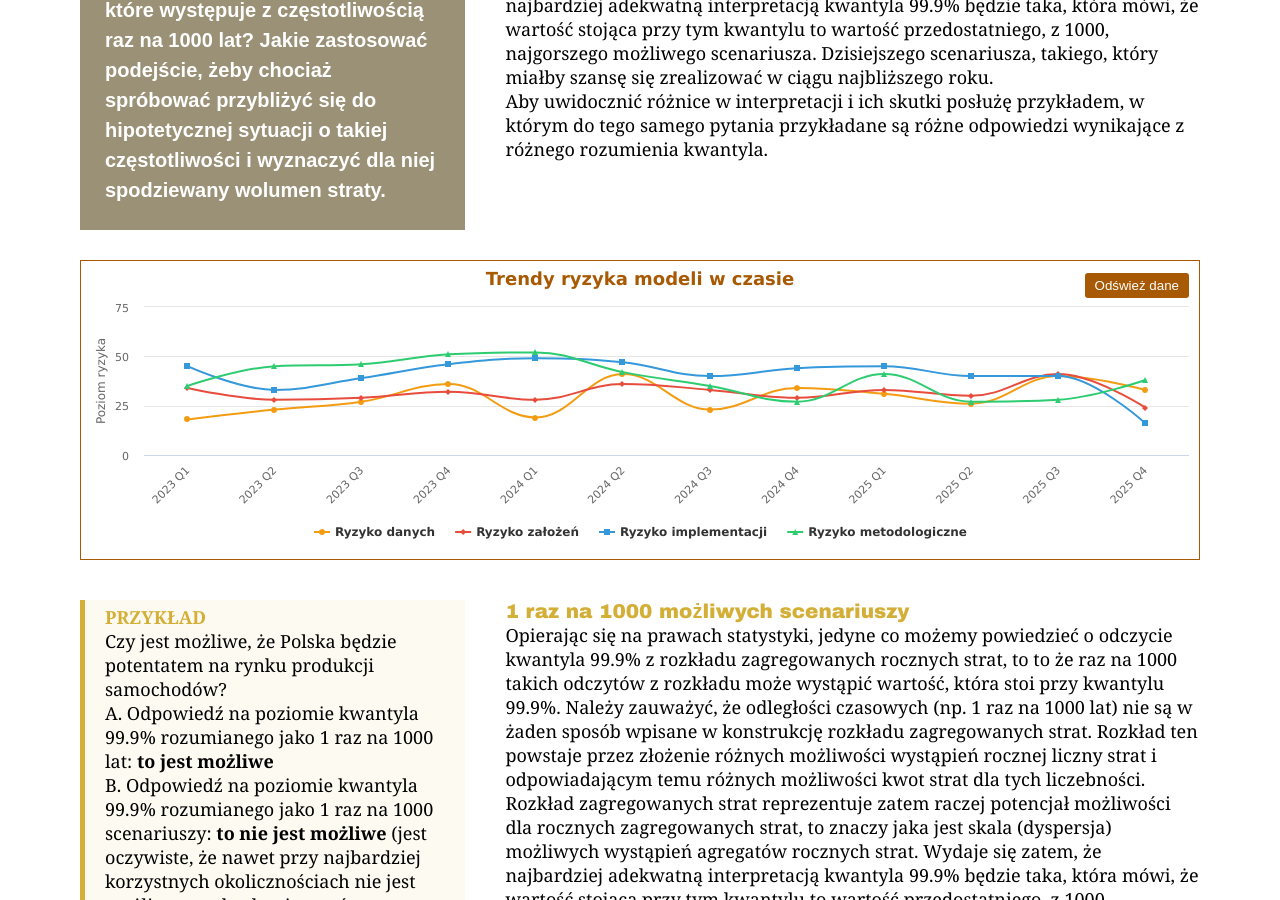
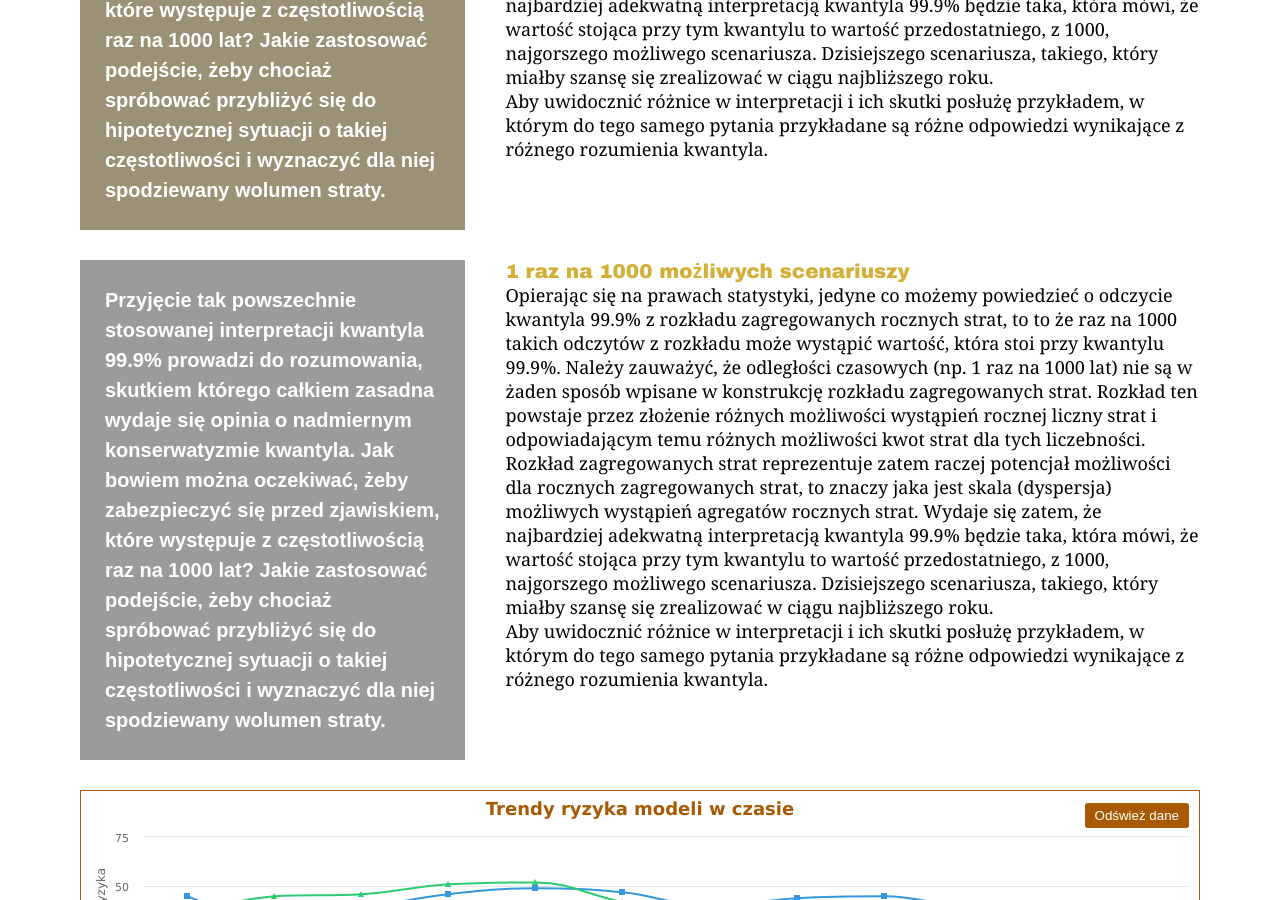
Before and after one commit to MaciejBuczak/risk-research, a Jekyll site: the page built from art-oprisk-kw999_v3_9.md, in a window 1280 px wide and 900 px high, scrolled down 5080 px. Built offline with Jekyll 4.4.1, drawn with Linux system fonts in a browser that asks for light colours.

Commit message:
Update art-oprisk-kw999-layout_v3_9.html

```diff
--- a/_layouts/art-oprisk-kw999-layout_v3_9.html
+++ b/_layouts/art-oprisk-kw999-layout_v3_9.html
@@ -1145,6 +1145,27 @@
     <p>Aby uwidocznić różnice w interpretacji i ich skutki posłużę przykładem, w którym do tego samego pytania przykładane są różne odpowiedzi wynikające z różnego rozumienia kwantyla.</p>
   </div>
 </div>
+
+
+
+
+
+<!-- NOWE ELEMENTY: O5.1 i T 5.2 -->
+<div class="ryzmod-o51-container" style="gap: 20px;">
+  <!-- Lewy element - jednolite szare tło -->
+  <div class="ryzmod-o51-box" style="width: 35%; background-color: #9B9B9B; padding: 25px; position: relative; border-left: 0;">
+    <p style="color: white; font-family: Arial, sans-serif; font-weight: bold; margin: 0; line-height: 1.5; font-size: 20px;">Przyjęcie tak powszechnie stosowanej interpretacji kwantyla 99.9% prowadzi do rozumowania, skutkiem którego całkiem zasadna wydaje się opinia o nadmiernym konserwatyzmie kwantyla. Jak bowiem można oczekiwać, żeby zabezpieczyć się przed zjawiskiem, które występuje z częstotliwością raz na 1000 lat? Jakie zastosować podejście, żeby chociaż spróbować przybliżyć się do hipotetycznej sytuacji o takiej częstotliwości i wyznaczyć dla niej spodziewany wolumen straty.</p>
+  </div>
+
+  <!-- Tekst po prawej - bez zmian -->
+  <div class="ryzmod-t52-text">
+    <h5 style="font-family: Arial Black, Arial, sans-serif; font-size: 20px; font-weight: bold; margin-top: 0; color: #D4AF37;">1 raz na 1000 możliwych scenariuszy</h5>
+    <p>Opierając się na prawach statystyki, jedyne co możemy powiedzieć o odczycie kwantyla 99.9% z rozkładu zagregowanych rocznych strat, to to że raz na 1000 takich odczytów z rozkładu może wystąpić wartość, która stoi przy kwantylu 99.9%. Należy zauważyć, że odległości czasowych (np. 1 raz na 1000 lat) nie są w żaden sposób wpisane w konstrukcję rozkładu zagregowanych strat. Rozkład ten powstaje przez złożenie różnych możliwości wystąpień rocznej liczny strat i odpowiadającym temu różnych możliwości kwot strat dla tych liczebności. Rozkład zagregowanych strat reprezentuje zatem raczej potencjał możliwości dla rocznych zagregowanych strat, to znaczy jaka jest skala (dyspersja) możliwych wystąpień agregatów rocznych strat. Wydaje się zatem, że najbardziej adekwatną interpretacją kwantyla 99.9% będzie taka, która mówi, że wartość stojąca przy tym kwantylu to wartość przedostatniego, z 1000, najgorszego możliwego scenariusza. Dzisiejszego scenariusza, takiego, który miałby szansę się zrealizować w ciągu najbliższego roku.</p>
+    <p>Aby uwidocznić różnice w interpretacji i ich skutki posłużę przykładem, w którym do tego samego pytania przykładane są różne odpowiedzi wynikające z różnego rozumienia kwantyla.</p>
+  </div>
+</div>
+
+
 
 
 
```
